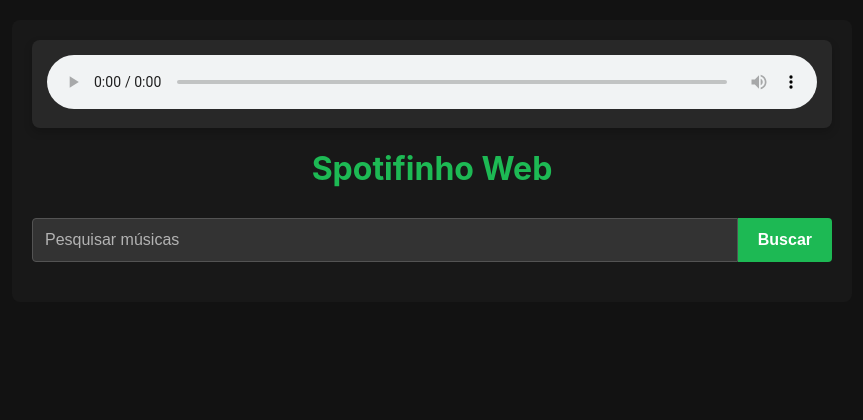
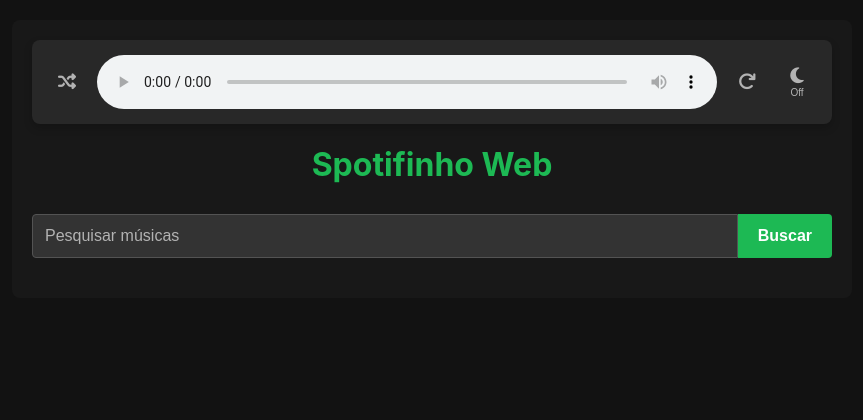
Before and after one commit to leopoldont/spotifinho, a Flask app: page / in a window 1280 px wide. Shown: the top 420 px of the page, without its empty margins (208-1071 px from the left). Run offline with Flask 3, Linux system fonts and the light colour scheme.

Commit message:
feat(player): add shuffle, repeat, sleep timer and track thumbnail

```diff
--- a/static/script.js
+++ b/static/script.js
@@ -55,12 +55,86 @@ document.addEventListener('DOMContentLoaded', () => {
     const audioPlayer = document.getElementById('audioPlayer');
     const playerInfo = document.getElementById('playerInfo');
     const currentTrackTitle = document.getElementById('currentTrackTitle');
+    const currentTrackThumbnail = document.getElementById('currentTrackThumbnail');
     const playerSpinner = document.getElementById('playerSpinner');
+
+    // Controls
+    const shuffleButton = document.getElementById('shuffleButton');
+    const repeatButton = document.getElementById('repeatButton');
+    const repeatBadge = document.getElementById('repeatBadge');
+    const sleepTimerButton = document.getElementById('sleepTimerButton');
+    const sleepTimerDisplay = document.getElementById('sleepTimerDisplay');
 
     let currentTrackDuration = 0;
 
+    // --- State ---
+    let isShuffle = false;
+    let repeatMode = 0; // 0: Off, 1: Repeat All, 2: Repeat One
+    let sleepTimerTimeout = null;
+    let sleepTimerMinutes = 0;
+
+    // --- Shuffle & Repeat ---
+    shuffleButton.addEventListener('click', () => {
+        isShuffle = !isShuffle;
+        shuffleButton.classList.toggle('active', isShuffle);
+        showToast(isShuffle ? 'Aleatório Ativado' : 'Aleatório Desativado');
+    });
+
+    repeatButton.addEventListener('click', () => {
+        repeatMode = (repeatMode + 1) % 3;
+
+        if (repeatMode === 0) {
+            repeatButton.classList.remove('active');
+            repeatBadge.style.display = 'none';
+            repeatButton.title = 'Repetir: Desativado';
+            showToast('Repetição Desativada');
+        } else if (repeatMode === 1) {
+            repeatButton.classList.add('active');
+            repeatBadge.style.display = 'none';
+            repeatButton.title = 'Repetir: Tudo';
+            showToast('Repetindo Todas');
+        } else if (repeatMode === 2) {
+            repeatButton.classList.add('active');
+            repeatBadge.style.display = 'block';
+            repeatButton.title = 'Repetir: Uma';
+            showToast('Repetindo Esta Música');
+        }
+    });
+
+    // --- Sleep Timer ---
+    const sleepOptions = [0, 15, 30, 45, 60];
+    sleepTimerButton.addEventListener('click', () => {
+        const currentIndex = sleepOptions.indexOf(sleepTimerMinutes);
+        const nextIndex = (currentIndex + 1) % sleepOptions.length;
+        sleepTimerMinutes = sleepOptions[nextIndex];
+
+        if (sleepTimerTimeout) {
+            clearTimeout(sleepTimerTimeout);
+            sleepTimerTimeout = null;
+        }
+
+        if (sleepTimerMinutes > 0) {
+            sleepTimerDisplay.textContent = `${sleepTimerMinutes}m`;
+            sleepTimerButton.classList.add('active');
+            showToast(`Sleep Timer: ${sleepTimerMinutes} minutos`);
+
+            sleepTimerTimeout = setTimeout(() => {
+                audioPlayer.pause();
+                sleepTimerMinutes = 0;
+                sleepTimerDisplay.textContent = 'Off';
+                sleepTimerButton.classList.remove('active');
+                showToast('Tempo esgotado. Boa noite!');
+            }, sleepTimerMinutes * 60 * 1000);
+        } else {
+            sleepTimerDisplay.textContent = 'Off';
+            sleepTimerButton.classList.remove('active');
+            showToast('Sleep Timer Cancelado');
+        }
+    });
+
     // --- Queue ---
     let playQueue = [];
+    let playedTracks = []; // For history and proper shuffle backtracking if needed
 
     // --- Local Storage ---
     const getPlaylists = () => {
@@ -595,7 +669,10 @@ document.addEventListener('DOMContentLoaded', () => {
     }
 
     // --- Player & Actions ---
+    let currentTrack = null;
+
     async function playSong(track) {
+        currentTrack = track;
         // Store the correct duration from the search metadata
         const durationParts = track.duration.split(':');
         if (durationParts.length === 2) {
@@ -653,8 +730,20 @@ document.addEventListener('DOMContentLoaded', () => {
         playerInfo.style.display = 'flex';
         currentTrackTitle.textContent = track.title;
 
+        if (track.thumbnail) {
+            currentTrackThumbnail.src = track.thumbnail;
+            currentTrackThumbnail.style.display = 'block';
+        } else {
+            currentTrackThumbnail.style.display = 'none';
+        }
+
         if (listItemInSearch) listItemInSearch.classList.add('playing');
         if (listItemInLibrary) listItemInLibrary.classList.add('playing');
+
+        // Add to played history
+        if (!playedTracks.some(t => t.id === track.id)) {
+            playedTracks.push(track);
+        }
     }
 
     function startPlayback(track) {
@@ -682,7 +771,8 @@ document.addEventListener('DOMContentLoaded', () => {
 
     async function preloadNextSongInQueue() {
         if (playQueue.length > 0) {
-            const nextTrack = playQueue[0]; // Peek at the next track
+            const nextIndex = isShuffle ? Math.floor(Math.random() * playQueue.length) : 0;
+            const nextTrack = playQueue[nextIndex]; // Peek at the next track
             if (nextTrack && !nextTrack.stream_url) { // Check if it doesn't have a URL already
                 console.log(`Pré-buscando URL para: ${nextTrack.title}`);
                 try {
@@ -739,17 +829,42 @@ document.addEventListener('DOMContentLoaded', () => {
     }
 
     audioPlayer.addEventListener('ended', () => {
+        if (repeatMode === 2) { // Repeat One
+            playSong(currentTrack);
+            return;
+        }
+
         if (playQueue.length > 0) {
-            const nextTrack = playQueue.shift(); // Get the next track and remove it from the queue
+            let nextIndex = 0;
+            if (isShuffle) {
+                nextIndex = Math.floor(Math.random() * playQueue.length);
+            }
+            const nextTrack = playQueue.splice(nextIndex, 1)[0];
             playSong(nextTrack);
-            // The call to preloadNextSongInQueue() is now inside playSong(), so it's handled automatically.
+
+            if (queueView.style.display === 'block') {
+                showQueue();
+            }
+        } else if (repeatMode === 1 && playedTracks.length > 0) { // Repeat All
+            playQueue = [...playedTracks];
+            // If shuffle, pick random, else start from beginning
+            let nextIndex = 0;
+            if (isShuffle) {
+                nextIndex = Math.floor(Math.random() * playQueue.length);
+            }
+            const nextTrack = playQueue.splice(nextIndex, 1)[0];
+            playSong(nextTrack);
+
+            if (queueView.style.display === 'block') {
+                showQueue();
+            }
         } else {
             // Optional: Clear player UI when the queue is empty
             playerInfo.style.display = 'none';
-            currentTrackThumbnail.style.display = 'none';
             document.querySelectorAll('.results-list li, .library-items-list li').forEach(item => {
                 item.classList.remove('playing');
             });
+            currentTrack = null;
         }
     });
 
--- a/static/style.css
+++ b/static/style.css
@@ -68,7 +68,51 @@ h1 {
 }
 
 .audio-player {
-    width: 100%;
+    flex-grow: 1;
+}
+
+.player-controls {
+    display: flex;
+    align-items: center;
+    gap: 10px;
+}
+
+.player-controls button {
+    background: none;
+    border: none;
+    color: #b3b3b3;
+    font-size: 18px;
+    cursor: pointer;
+    transition: color 0.2s, transform 0.1s;
+    position: relative;
+    display: flex;
+    flex-direction: column;
+    align-items: center;
+    min-width: 40px;
+}
+
+.player-controls button:hover {
+    color: #fff;
+}
+
+.player-controls button.active {
+    color: #1DB954;
+}
+
+#repeatBadge {
+    position: absolute;
+    top: -5px;
+    right: 5px;
+    background-color: #1DB954;
+    color: white;
+    font-size: 10px;
+    padding: 1px 4px;
+    border-radius: 50%;
+}
+
+#sleepTimerDisplay {
+    font-size: 10px;
+    margin-top: 2px;
 }
 
 .search-bar {
--- a/templates/index.html
+++ b/templates/index.html
@@ -12,11 +12,18 @@
         <div class="player-container">
             <div id="playerSpinner" class="spinner" style="display: none;"></div>
             <div id="playerInfo" class="player-info" style="display: none;">
+                <img id="currentTrackThumbnail" src="" alt="" class="player-thumbnail" style="display: none;">
                 <div class="player-track-details">
                     <h3 id="currentTrackTitle"></h3>
                 </div>
             </div>
-            <audio class="audio-player" id="audioPlayer" controls></audio>
+
+            <div class="player-controls">
+                <button id="shuffleButton" title="Ativar Aleatório"><i class="fas fa-random"></i></button>
+                <audio class="audio-player" id="audioPlayer" controls></audio>
+                <button id="repeatButton" title="Repetir: Desativado"><i class="fas fa-redo"></i><span id="repeatBadge" style="display: none;">1</span></button>
+                <button id="sleepTimerButton" title="Timer para Desligar"><i class="fas fa-moon"></i><span id="sleepTimerDisplay">Off</span></button>
+            </div>
         </div>
 
         <div id="searchView">
```
Also changed, not shown: 1 other file.
